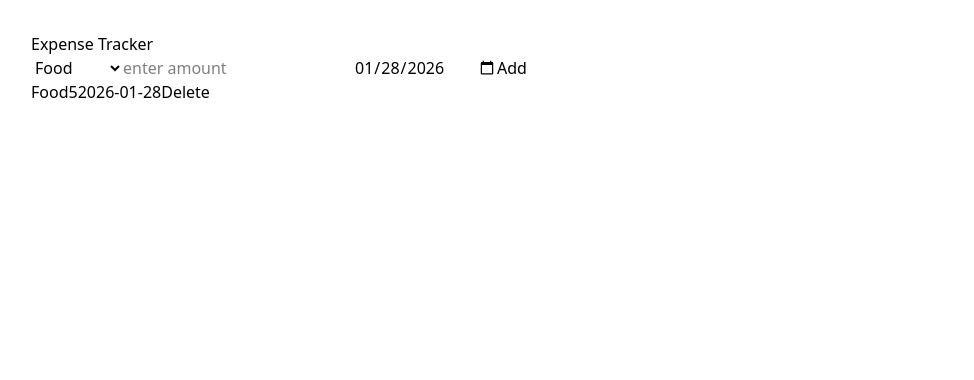
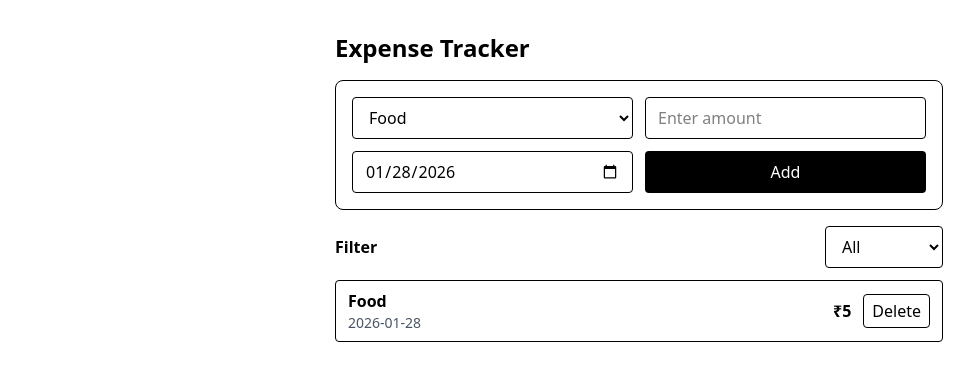
Before and after one commit to NishuSingh-12/expense-tracker-app, a React (Vite) app: page / in a window 1280 px wide. Both pictures are taken after typing "5" into the empty fields and a click on the button "Add". Shown: the top 380 px of the page, without its empty margins (1-975 px from the left). Built offline with nearby package versions, Linux system fonts and the light colour scheme.

Commit message:
filter expenses by category and update ui

```diff
--- a/src/App.jsx
+++ b/src/App.jsx
@@ -8,14 +8,28 @@ const getTodayDate = () => {
   return `${year}-${month}-${day}`;
 };
 
+const CATEGORIES = ["Food", "Travel", "Shopping", "Bills", "Health", "Other"];
+
 export default function App() {
   const [expenses, setExpenses] = useState([]);
+
+  // ADD FORM STATES
   const [category, setCategory] = useState("Food");
   const [amount, setAmount] = useState("");
   const [date, setDate] = useState(getTodayDate());
 
+  // FILTER STATE
+  const [filterCategory, setFilterCategory] = useState("All");
+
+  // DERIVED LIST (filtered result)
+  const visibleExpenses =
+    filterCategory === "All"
+      ? expenses
+      : expenses.filter((e) => e.category === filterCategory);
+
   function handleSubmit(e) {
     e.preventDefault();
+
     const amt = Number(amount);
     const id = crypto?.randomUUID?.() ?? String(Date.now());
 
@@ -32,6 +46,7 @@ export default function App() {
 
     setExpenses((prev) => [newExpense, ...prev]);
 
+    // reset form
     setCategory("Food");
     setAmount("");
     setDate(getTodayDate());
@@ -42,43 +57,97 @@ export default function App() {
   }
 
   return (
-    <div className="p-8">
-      <h1>Expense Tracker</h1>
-      <form onSubmit={handleSubmit}>
+    <div className="p-8 max-w-2xl mx-auto">
+      <h1 className="text-2xl font-bold mb-4">Expense Tracker</h1>
+
+      {/* ADD EXPENSE FORM */}
+      <form
+        onSubmit={handleSubmit}
+        className="flex flex-col gap-3 p-4 border rounded-lg mb-4"
+      >
+        <div className="flex gap-3">
           <select
+            className="border rounded px-3 py-2 w-1/2"
             value={category}
-          onChange={(event) => setCategory(event.target.value)}
+            onChange={(e) => setCategory(e.target.value)}
           >
-          <option value="Food">Food</option>
-          <option value="Travel">Travel</option>
-          <option value="Shopping">Shopping</option>
-          <option value="Bills">Bills</option>
-          <option value="Health">Health</option>
-          <option value="Other">Other</option>
+            {CATEGORIES.map((c) => (
+              <option key={c} value={c}>
+                {c}
+              </option>
+            ))}
           </select>
+
           <input
+            className="border rounded px-3 py-2 w-1/2"
             value={amount}
-          onChange={(event) => setAmount(event.target.value)}
+            onChange={(e) => setAmount(e.target.value)}
             type="number"
-          placeholder="enter amount"
+            placeholder="Enter amount"
           />
+        </div>
+
+        <div className="flex gap-3">
           <input
+            className="border rounded px-3 py-2 w-1/2"
             value={date}
-          onChange={(event) => setDate(event.target.value)}
+            onChange={(e) => setDate(e.target.value)}
             type="date"
           />
-        <button type="submit">Add</button>
+
+          <button
+            type="submit"
+            className="w-1/2 bg-black text-white rounded px-3 py-2"
+          >
+            Add
+          </button>
+        </div>
       </form>
 
-      <ul>
-        {expenses.map((expense) => (
-          <li key={expense.id}>
-            <span>{expense.category}</span>
-            <span>{expense.amount}</span>
-            <span>{expense.date}</span>
-            <button onClick={() => removeExpense(expense.id)}>Delete</button>
+      {/* FILTER */}
+      <div className="flex items-center justify-between mb-3">
+        <p className="font-semibold">Filter</p>
+        <select
+          className="border rounded px-3 py-2"
+          value={filterCategory}
+          onChange={(e) => setFilterCategory(e.target.value)}
+        >
+          <option value="All">All</option>
+          {CATEGORIES.map((c) => (
+            <option key={c} value={c}>
+              {c}
+            </option>
+          ))}
+        </select>
+      </div>
+
+      {/* LIST */}
+      <ul className="space-y-2">
+        {visibleExpenses.length === 0 ? (
+          <li className="text-gray-500">No expenses yet.</li>
+        ) : (
+          visibleExpenses.map((expense) => (
+            <li
+              key={expense.id}
+              className="border rounded px-3 py-2 flex items-center justify-between"
+            >
+              <div className="flex flex-col">
+                <span className="font-semibold">{expense.category}</span>
+                <span className="text-sm text-gray-600">{expense.date}</span>
+              </div>
+
+              <div className="flex items-center gap-3">
+                <span className="font-bold">₹{expense.amount}</span>
+                <button
+                  onClick={() => removeExpense(expense.id)}
+                  className="border rounded px-2 py-1"
+                >
+                  Delete
+                </button>
+              </div>
             </li>
-        ))}
+          ))
+        )}
       </ul>
     </div>
   );
```
Lines whose indentation alone changed are shown as unchanged.
